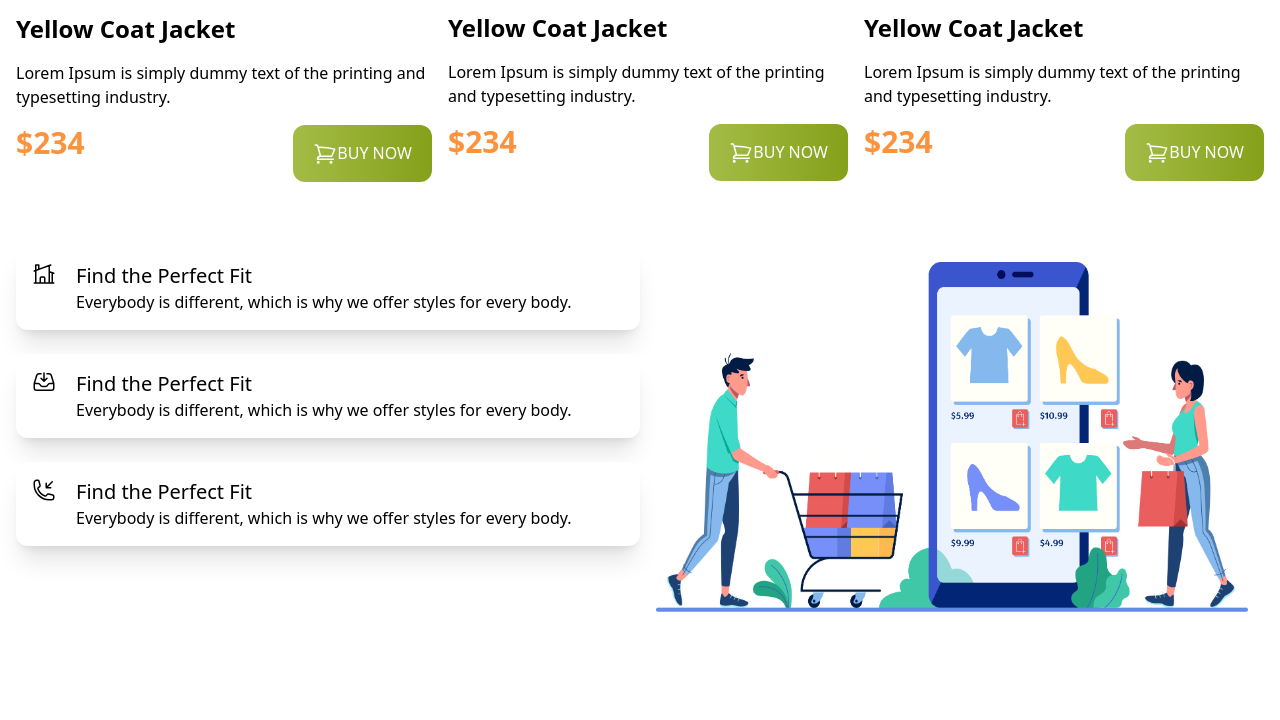
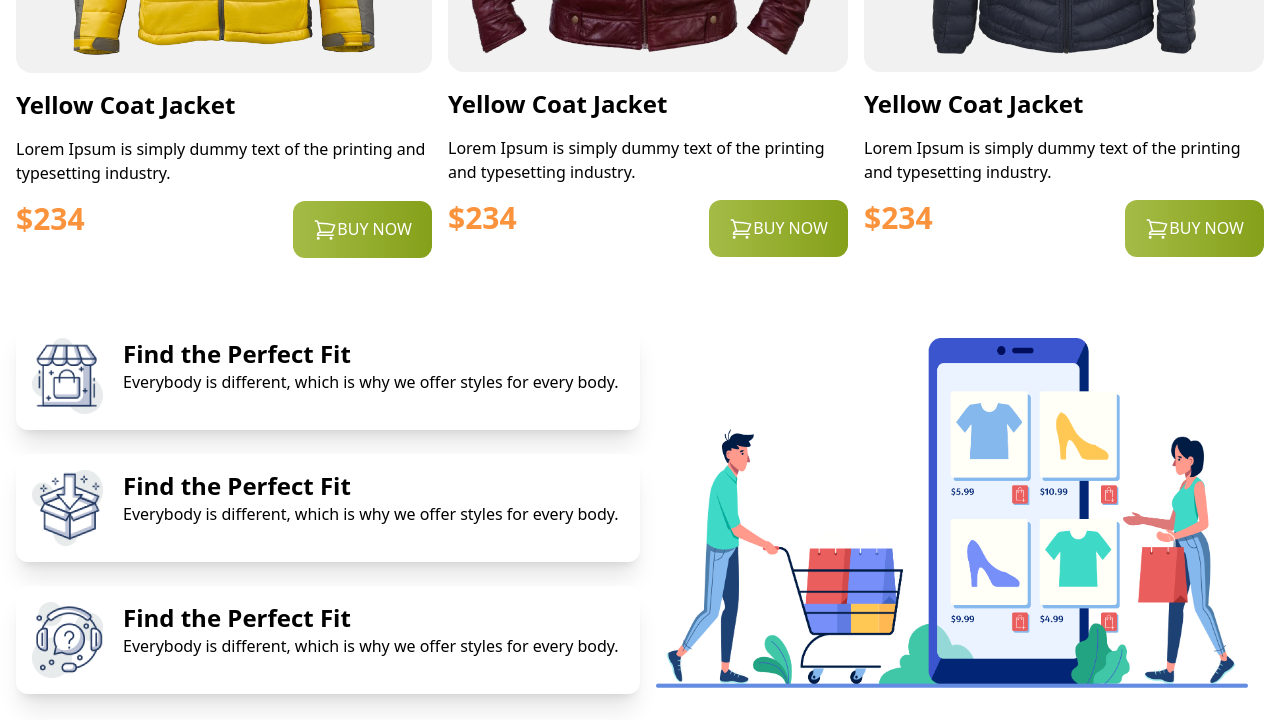
Before and after one commit to farzanafatema/penguien-fashion-tailwind, a plain HTML site: page index.html in a window 1280 px wide. Shown: the part 2039-2759 px from the top of the page. Before the commit the page ends 2683 px from the top, so only its background shows below. Drawn offline with nearby package versions, Linux system fonts and the light colour scheme.

Commit message:
practice complete

```diff
--- a/index.html
+++ b/index.html
@@ -22,13 +22,27 @@
         .font-roboto {
             font-family: 'Roboto', sans-serif;
         }
+
+        .last-img {
+            width: 71px;
+            height: 76px;
+        }
     </style>
 </head>
 
 <body>
     <header class="bg-amber-100 px-2 md:px-32 py-20">
         <!-- nav section -->
-        <nav>
+        <nav class="p-5 .font-roboto">
+            <div class="flex justify-around">
+                <img class="lg:h-9" src="icons/logo.png" alt="">
+                <ul class="hidden lg:flex lg:space-x-5 lg:font-bold">
+                    <li>Home</li>
+                    <li>Product</li>
+                    <li>About Us</li>
+                    <li>contact Us</li>
+                </ul>
+            </div>
 
         </nav>
         <!-- banner section -->
@@ -198,15 +212,11 @@
                 <div class="space-y-6  ">
                     <div class=".font-roboto flex space-x-5 shadow-xl bg-[#ffff] p-4 rounded-xl">
                         <div>
-                            <svg xmlns="http://www.w3.org/2000/svg" fill="none" viewBox="0 0 24 24" stroke-width="1.5"
-                                stroke="currentColor" class="w-6 h-6">
-                                <path stroke-linecap="round" stroke-linejoin="round"
-                                    d="M8.25 21v-4.875c0-.621.504-1.125 1.125-1.125h2.25c.621 0 1.125.504 1.125 1.125V21m0 0h4.5V3.545M12.75 21h7.5V10.75M2.25 21h1.5m18 0h-18M2.25 9l4.5-1.636M18.75 3l-1.5.545m0 6.205 3 1m1.5.5-1.5-.5M6.75 7.364V3h-3v18m3-13.636 10.5-3.819" />
-                            </svg>
+                            <img src="icons/house.png" alt="" class="last-img">
 
                         </div>
                         <div>
-                            <h3 class="text-xl">Find the Perfect Fit</h3>
+                            <h3 class="text-2xl font-semibold">Find the Perfect Fit</h3>
                             <p>Everybody is different, which is why we
                                 offer styles for every body.</p>
                         </div>
@@ -215,16 +225,12 @@
                     </div>
                     <div class=".font-roboto flex space-x-5 shadow-xl bg-[#ffff] p-4 rounded-xl">
                         <div>
-                            <svg xmlns="http://www.w3.org/2000/svg" fill="none" viewBox="0 0 24 24" stroke-width="1.5"
-                                stroke="currentColor" class="w-6 h-6">
-                                <path stroke-linecap="round" stroke-linejoin="round"
-                                    d="M9 3.75H6.912a2.25 2.25 0 0 0-2.15 1.588L2.35 13.177a2.25 2.25 0 0 0-.1.661V18a2.25 2.25 0 0 0 2.25 2.25h15A2.25 2.25 0 0 0 21.75 18v-4.162c0-.224-.034-.447-.1-.661L19.24 5.338a2.25 2.25 0 0 0-2.15-1.588H15M2.25 13.5h3.86a2.25 2.25 0 0 1 2.012 1.244l.256.512a2.25 2.25 0 0 0 2.013 1.244h3.218a2.25 2.25 0 0 0 2.013-1.244l.256-.512a2.25 2.25 0 0 1 2.013-1.244h3.859M12 3v8.25m0 0-3-3m3 3 3-3" />
-                            </svg>
+                            <img src="icons/box.png" alt="" class="last-img">
 
 
                         </div>
                         <div>
-                            <h3 class="text-xl">Find the Perfect Fit</h3>
+                            <h3 class="text-2xl font-semibold">Find the Perfect Fit</h3>
                             <p>Everybody is different, which is why we
                                 offer styles for every body.</p>
                         </div>
@@ -233,16 +239,12 @@
                     </div>
                     <div class=".font-roboto flex space-x-5 shadow-xl bg-[#ffff] p-4 rounded-xl">
                         <div>
-                            <svg xmlns="http://www.w3.org/2000/svg" fill="none" viewBox="0 0 24 24" stroke-width="1.5"
-                                stroke="currentColor" class="w-6 h-6">
-                                <path stroke-linecap="round" stroke-linejoin="round"
-                                    d="M14.25 9.75v-4.5m0 4.5h4.5m-4.5 0 6-6m-3 18c-8.284 0-15-6.716-15-15V4.5A2.25 2.25 0 0 1 4.5 2.25h1.372c.516 0 .966.351 1.091.852l1.106 4.423c.11.44-.054.902-.417 1.173l-1.293.97a1.062 1.062 0 0 0-.38 1.21 12.035 12.035 0 0 0 7.143 7.143c.441.162.928-.004 1.21-.38l.97-1.293a1.125 1.125 0 0 1 1.173-.417l4.423 1.106c.5.125.852.575.852 1.091V19.5a2.25 2.25 0 0 1-2.25 2.25h-2.25Z" />
-                            </svg>
+                            <img class="last-img" src="icons/question.png" alt="">
 
 
                         </div>
                         <div>
-                            <h3 class="text-xl">Find the Perfect Fit</h3>
+                            <h3 class="text-2xl font-semibold">Find the Perfect Fit</h3>
                             <p>Everybody is different, which is why we
                                 offer styles for every body.</p>
                         </div>
```
